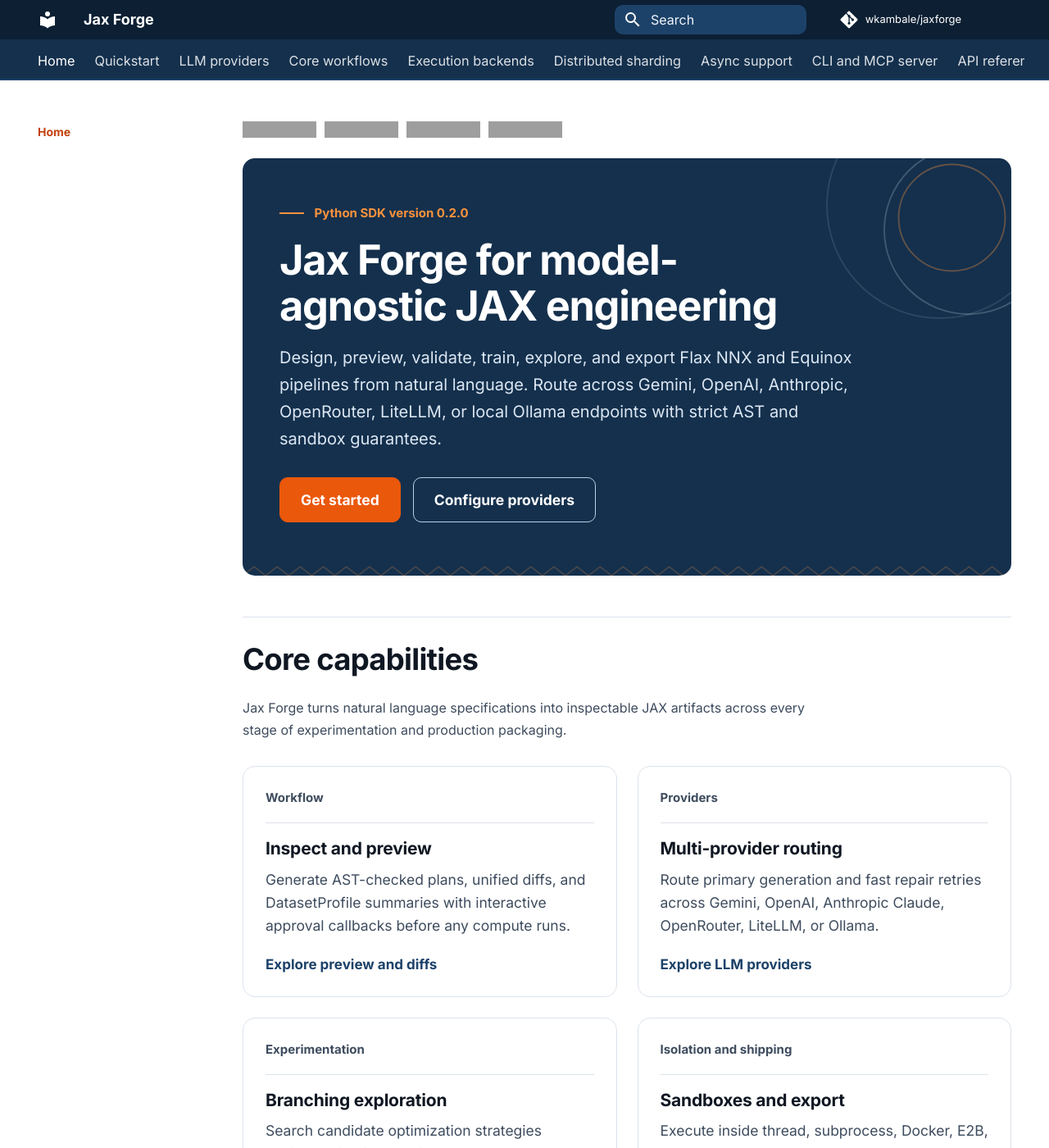
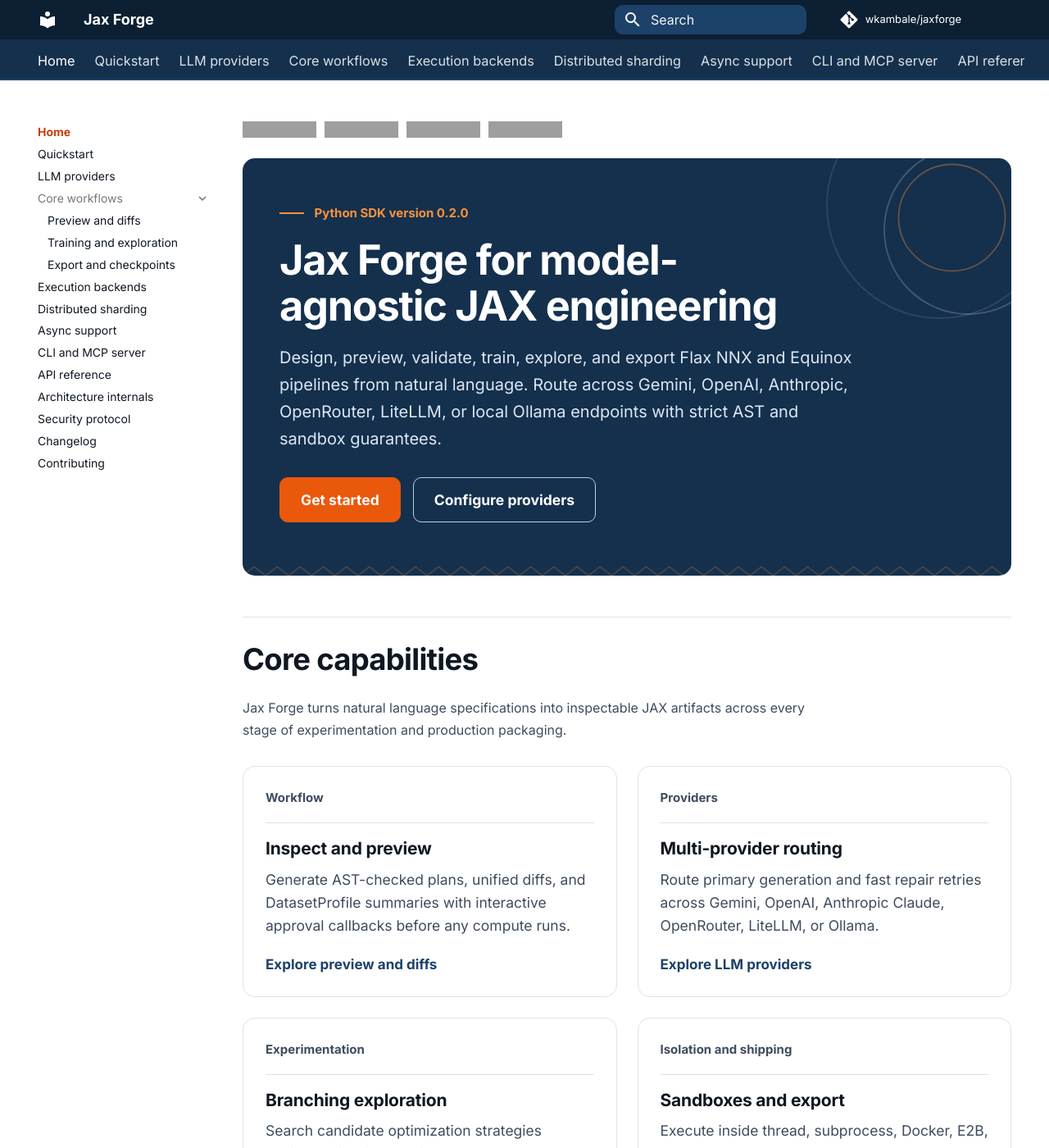
Before and after one commit to wkambale/jax-gemini, an MkDocs documentation site: the page built from docs/index.md, in a window 1280 px wide and 1400 px high. Shown: the whole window at 82% size. Built offline with MkDocs 1.6.1 and Material for MkDocs 9.7.7, drawn with Linux system fonts in a browser that asks for light colours; comment, search, counter and statistics services are not loaded; grey boxes are pictures that could not be loaded.

Commit message:
docs: keep left navigation sidebar fully populated alongside tabs (#49)

```diff
--- a/docs/stylesheets/extra.css
+++ b/docs/stylesheets/extra.css
@@ -108,10 +108,25 @@ button {
   background-color: var(--jf-brand-700);
 }
 
-/* Primary left sidebar refinement */
+/* Primary left sidebar refinement: keep full tree populated even with sticky tabs */
 .md-sidebar--primary .md-nav__title {
   font-weight: 600;
   color: var(--jf-ink);
+}
+
+@media screen and (min-width: 76.25em) {
+  .md-nav--lifted > .md-nav__list > .md-nav__item {
+    display: block;
+  }
+
+  .md-nav--lifted > .md-nav__list > .md-nav__item--section > .md-nav__link {
+    font-weight: 600;
+    color: var(--jf-ink);
+  }
+
+  [dir="ltr"] .md-nav--lifted > .md-nav__list > .md-nav__item > .md-nav:not(.md-nav--secondary) {
+    margin-left: 0;
+  }
 }
 
 .md-nav--primary .md-nav__item--active > .md-nav__link {
--- a/mkdocs.yml
+++ b/mkdocs.yml
@@ -22,6 +22,7 @@ theme:
     - navigation.tabs
     - navigation.tabs.sticky
     - navigation.sections
+    - navigation.expand
     - navigation.footer
     - navigation.top
     - search.suggest
```
